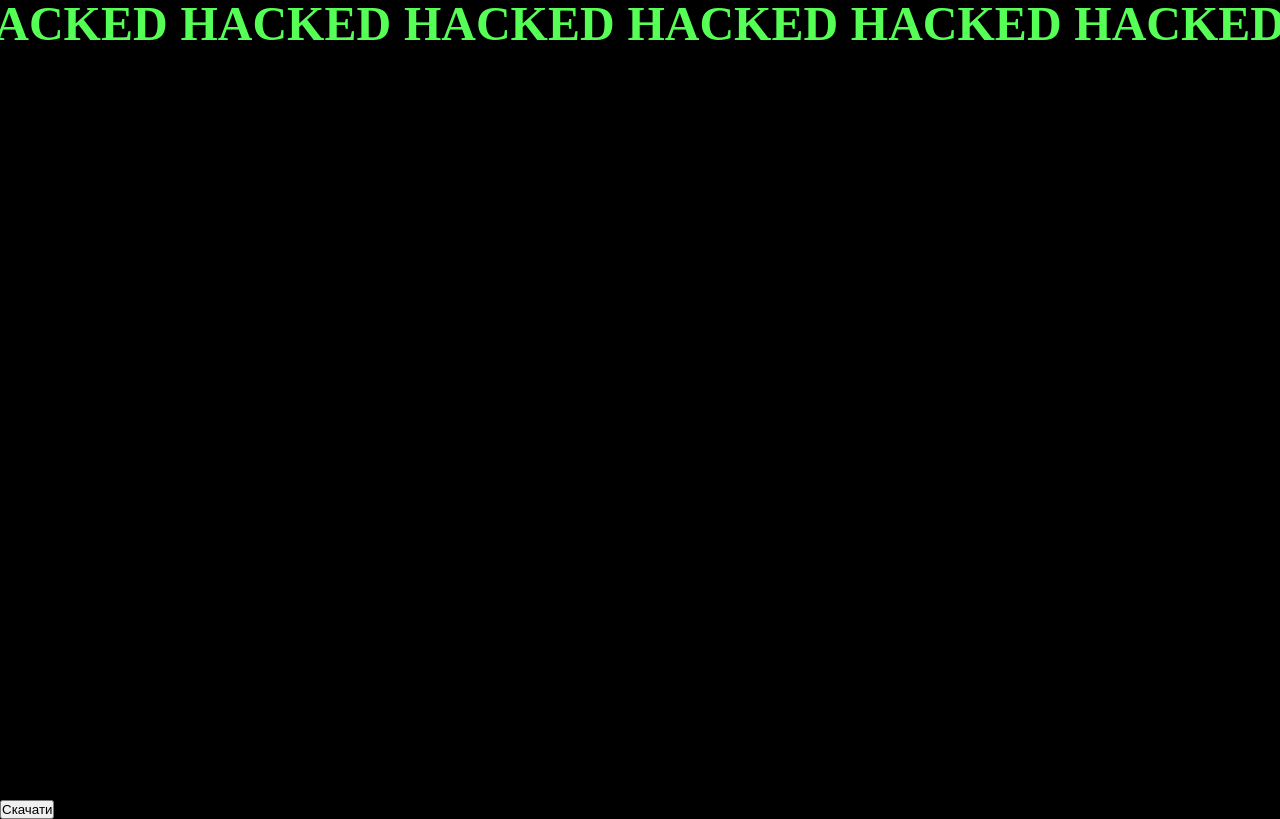
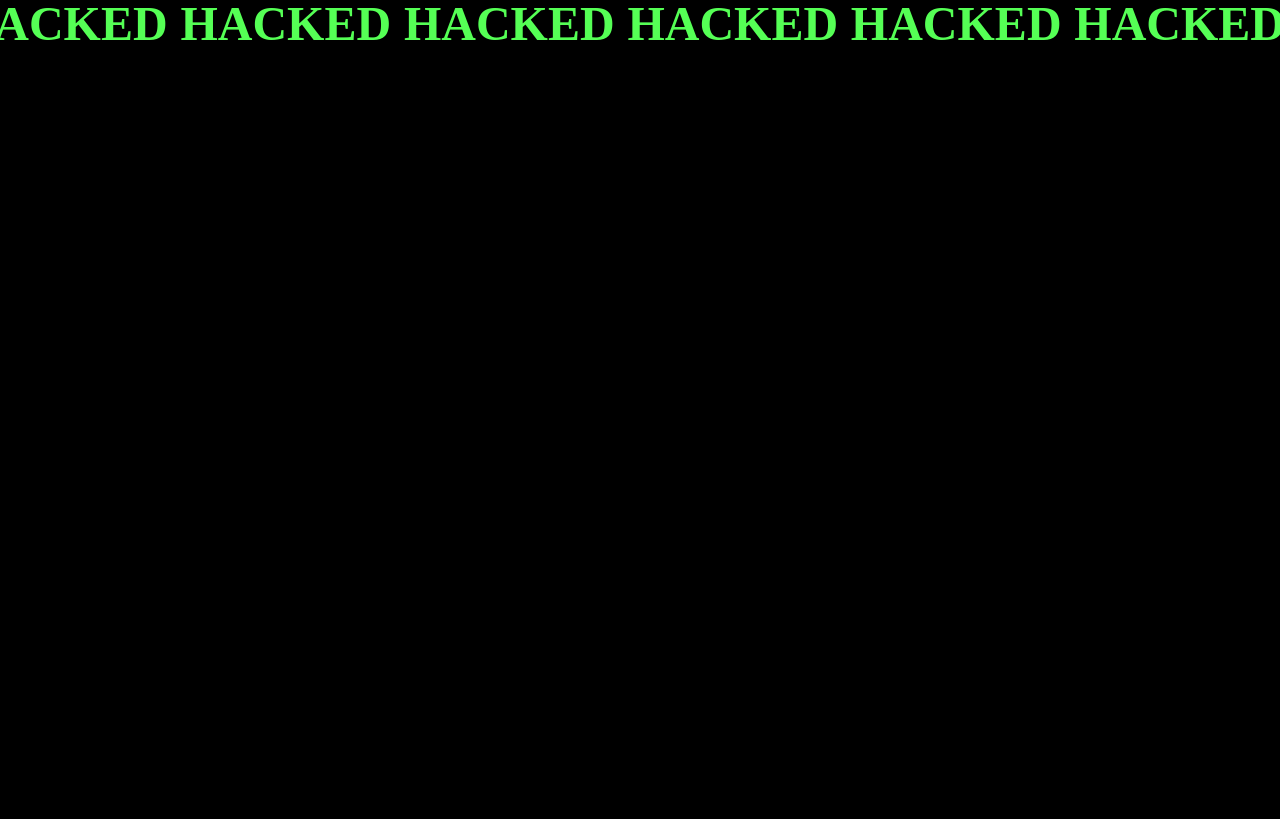
Before and after one commit to AndrewHypster/hack-nick, a website: page index.html in a window 1280 px wide. Drawn offline with Linux system fonts and the light colour scheme; a web font is replaced by a local one.

Commit message:
заготовка

```diff
--- a/index.html
+++ b/index.html
@@ -29,14 +29,6 @@
       </div>
     </header>
 
-     <a href="https://raw.githubusercontent.com/AndrewHypster/hack-nick/main/text-test.txt" download="text-test.txt"><button>Скачати</button></a>
-
-    <!-- <h1 style="position: absolute; top: 0;">HACKED1</h1>
-    <h1 style="position: absolute; top: 50%; transform: translateY(-50%);">HACKED2</h1>
-    <h1 style="position: absolute; bottom: 0;">HACKED3</h1> -->
-
-    <!-- <div class="wrapper"></div> -->
-
     <!-- Scripts -->
     <script src="script/marquee.js"></script>
   </body>
--- a/script/marquee.js
+++ b/script/marquee.js
@@ -40,6 +40,8 @@
     .then((userIp) => {
       // IP для прикладу або можете використовувати поточний IP
       const apiKey = "3cd9877dd00e60"; // API ключ для ipinfo.io або іншого сервісу
+      console.log("api:" + userIp);
+
 
       fetch(`https://ipinfo.io/${userIp}/json?token=${apiKey}`)
         .then((response) => response.json())
```
Also changed, not shown: text-test.txt (deleted).
